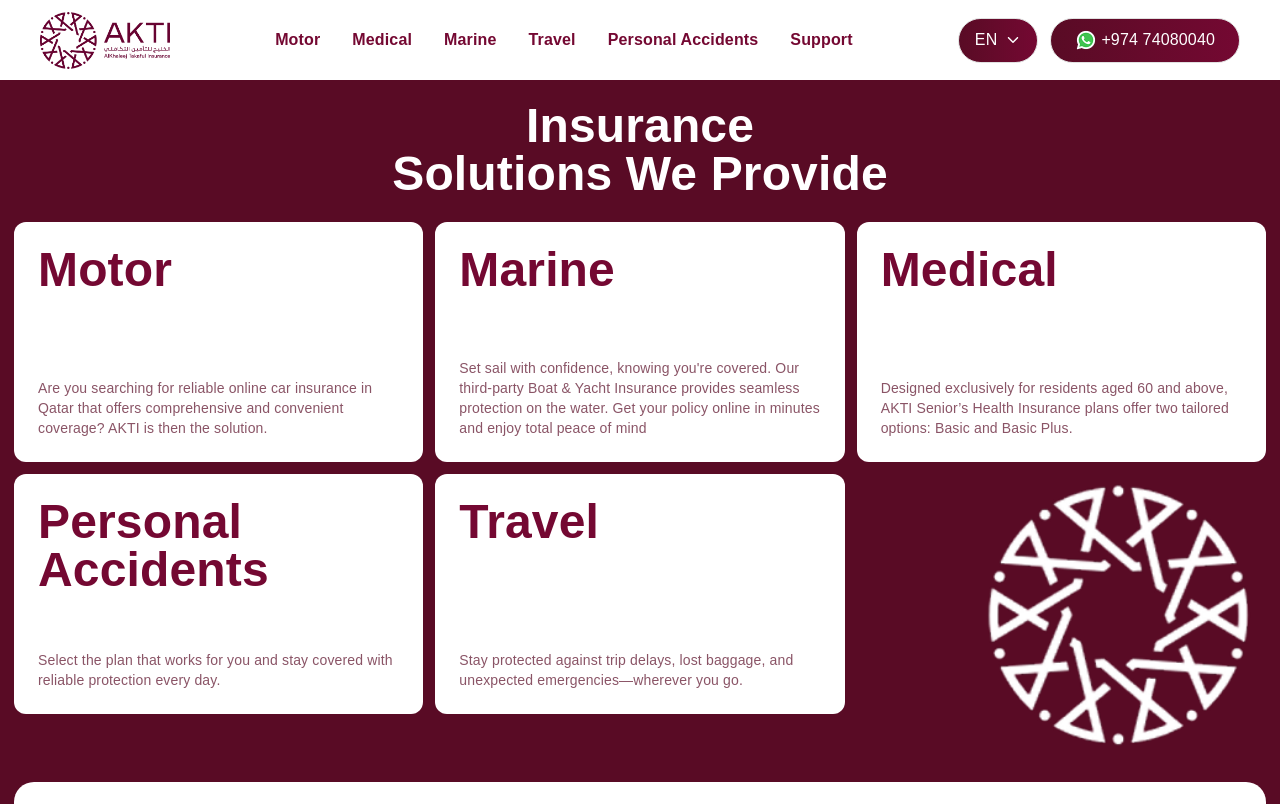
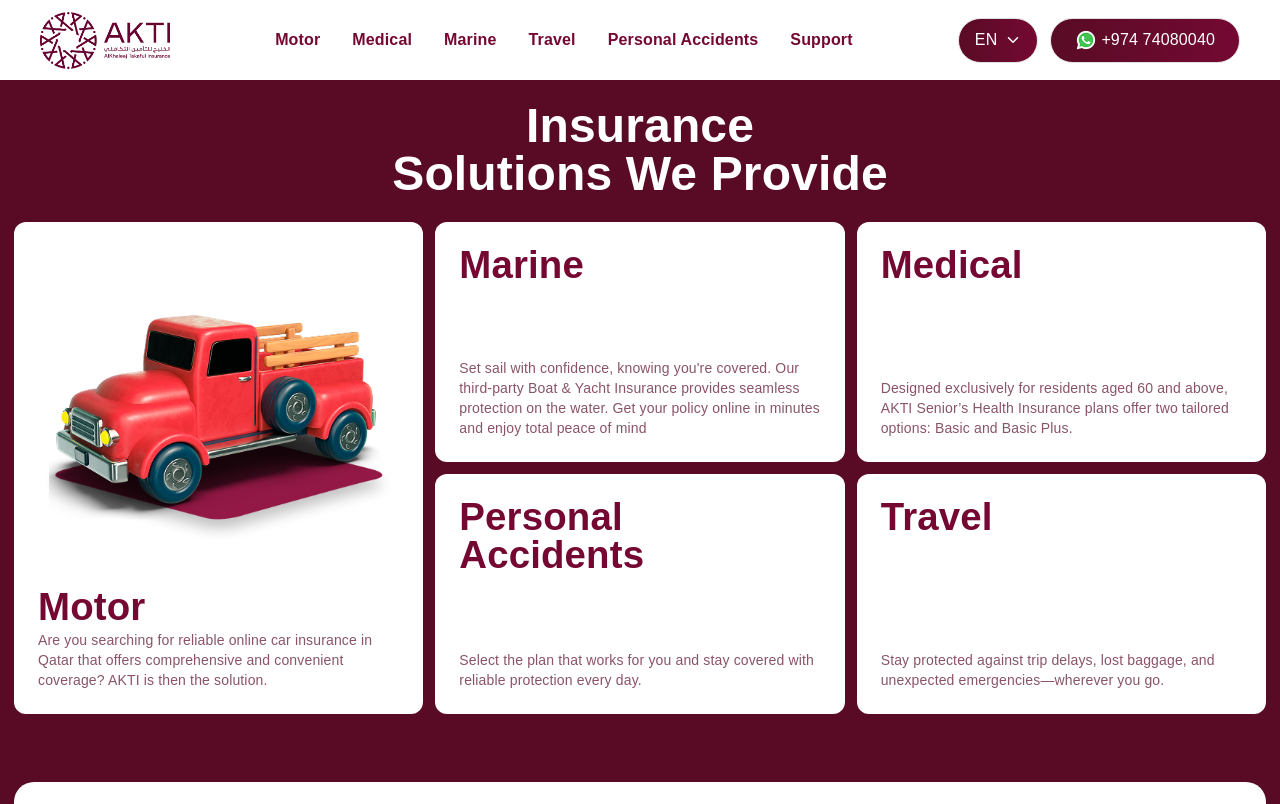
Before and after one commit to Blossomcoder7/AKTI-V2, a React (Vite) app: page /en/home in a window 1280 px wide. Shown: the top 804 px of the page. Built offline with nearby package versions, Linux system fonts and the light colour scheme.

Commit message:
17-09-2025

```diff
--- a/src/pages/home/sections/AddressSection.tsx
+++ b/src/pages/home/sections/AddressSection.tsx
@@ -39,10 +39,10 @@
             </div>
 
             <SlidingButton className="bg-akti-burgundy-light text-sm flex items-center gap-2 px-4 py-2 rounded-xl overflow-hidden transition-all duration-300 cursor-pointer">
-              <button className="flex items-center gap-2 text-white uppercase font-medium">
+              <div className="flex items-center gap-2 text-white uppercase font-medium">
                 <MdHomeWork className="w-4 h-4" />
                 <span>Visit Office</span>
-              </button>
+              </div>
             </SlidingButton>
           </div>
 
--- a/src/pages/home/sections/Cards.tsx
+++ b/src/pages/home/sections/Cards.tsx
@@ -2,12 +2,12 @@
 import { AnimatePresence, motion, useScroll, useTransform } from "motion/react";
 import clsx from "clsx";
 import {
+  forwardRef,
   Fragment,
   useEffect,
   useRef,
   useState,
   type HTMLAttributes,
-  type RefObject,
 } from "react";
 import { DraggableRotation } from "../../../components/animated/DraggableRotation";
 import image1 from "/images/insurances/motor.png";
@@ -16,10 +16,16 @@
 import image4 from "/images/insurances/personal.png";
 import image5 from "/images/insurances/travel.png";
 
+interface CardType {
+  id: number;
+  image: string;
+  title: string;
+  description: string;
+}
 const Cards = () => {
   const { scrollYProgress } = useScroll({});
   const rotate = useTransform(scrollYProgress, [0, 1], [0, 900]);
-  const cards1 = [
+  const cards: CardType[] = [
     {
       id: 1,
       image: image1,
@@ -41,12 +47,10 @@
       description:
         "Designed exclusively for residents aged 60 and above, AKTI Senior’s Health Insurance plans offer two tailored options: Basic and Basic Plus.",
     },
-  ];
-  const cards2 = [
     {
       id: 4,
       image: image4,
-      title: "Personal Accidents",
+      title: "Personal\nAccidents",
       description:
         "Select the plan that works for you and stay covered with reliable protection every day.",
     },
@@ -58,7 +62,7 @@
         "Stay protected against trip delays, lost baggage, and unexpected emergencies—wherever you go.",
     },
   ];
-  const allCards = [...cards1, ...cards2];
+
   const cellElms = useRef<(HTMLDivElement | null)[]>([]);
   const [hoveredIndex, setHoveredIndex] = useState<number | null>(null);
   const [overlayStyle, setOverlayStyle] = useState({
@@ -84,14 +88,14 @@
     }
   }, [hoveredIndex]);
   const hoveredImage = hoveredIndex
-    ? allCards.find((card) => card.id === hoveredIndex)?.image
+    ? cards.find((card) => card.id === hoveredIndex)?.image
     : null;
   return (
     <div className="py-6 flex w-full  flex-col relative">
       <>
         <div
           ref={gridRef}
-          className="grid grid-cols-1 w-full h-fit gap-3 relative"
+          className="grid grid-cols-1 md:grid-cols-3 gap-3 w-full h-fit  relative"
         >
           <AnimatePresence>
             {hoveredIndex !== null && hoveredImage && (
@@ -107,48 +111,43 @@
                 }}
                 exit={{ opacity: 0 }}
                 transition={{ type: "spring", stiffness: 300, damping: 35 }}
-                className="pointer-events-none absolute top-0 left-0 rounded-xl bg-akti-copper z-1 overflow-hidden"
+                className="pointer-events-none absolute top-0 left-0 inset-0 rounded-xl border border-white bg-akti-burgundy z-1 overflow-hidden"
+              >
+                <div
+                  className={clsx(
+                    "w-1/2 h-1/2 absolute top-0 right-0 ",
+                    hoveredIndex === 1 && "w-full h-full"
+                  )}
                 >
                   <img
                     src={hoveredImage}
                     alt="bg"
-                  className="object-contain w-full h-full opacity-20"
+                    className="object-contain w-full h-full "
                   />
+                </div>
               </motion.div>
             )}
           </AnimatePresence>
-          <div className="col-span-1 grid grid-cols-1 md:grid-cols-3 gap-3 w-full ">
-            {cards1.map((item) => (
+          <>
+            {cards.map((item) => {
+              return (
                 <Fragment key={item.id}>
                   <CardItem
-                  description={item.description}
-                  title={item.title}
-                  ref={cellElms}
-                  index={item.id}
+                    cardContent={item}
+                    ref={(el) => {
+                      cellElms.current[item.id] = el;
+                    }}
                     onMouseEnter={() => setHoveredIndex(item.id)}
                     onMouseLeave={() => setHoveredIndex(null)}
                     activeIndex={hoveredIndex ?? -1}
+                    className={clsx(item.title === "Motor" && "lg:row-span-2")}
                   />
                 </Fragment>
-            ))}
-          </div>
-          <div className="col-span-1 relative w-full h-fit ">
-            <div className="grid grid-cols-1 sm:grid-cols-2 md:grid-cols-3 w-full gap-3">
-              {cards2.map((item) => (
-                <Fragment key={item.id}>
-                  <CardItem
-                    description={item.description}
-                    activeIndex={hoveredIndex ?? -1}
-                    title={item.title}
-                    ref={cellElms}
-                    index={item.id}
-                    onMouseEnter={() => setHoveredIndex(item.id)}
-                    onMouseLeave={() => setHoveredIndex(null)}
-                  />
-                </Fragment>
-              ))}
-              <div className="hidden lg:flex items-end justify-end relative">
-                <div className="absolute -bottom-14 right-0 z-1">
+              );
+            })}
+          </>
+          <div className=" col-span-1 hidden  items-end justify-end relative">
+            <div className="absolute -bottom-0 right-0 z-1">
               <motion.div
                 style={{
                   rotate,
@@ -166,62 +165,60 @@
             </div>
           </div>
         </div>
-          </div>
-        </div>
       </>
     </div>
   );
 };
 
 interface CardItemProps extends HTMLAttributes<HTMLDivElement> {
-  title: string;
-  description: string;
-  ref: RefObject<(HTMLDivElement | null)[]>;
-  index: number;
+  cardContent: CardType;
   activeIndex: number;
 }
-const CardItem = ({
-  title,
-  description,
-  className,
-  ref,
-  index,
-  activeIndex,
-  ...rest
-}: CardItemProps) => {
-  const isActive = index === activeIndex;
-
+const CardItem = forwardRef<HTMLDivElement, CardItemProps>(
+  ({ cardContent, className, activeIndex, ...rest }, ref) => {
+    const isActive = cardContent.id === activeIndex;
     return (
       <div
-      ref={(el) => {
-        ref.current[index] = el;
-      }}
+        ref={ref}
         {...rest}
         className={clsx(
-        "group cursor-pointer bg-white rounded-xl p-6 flex flex-col justify-between min-h-[240px] transition-all duration-300 relative overflow-hidden",
+          "group col-span-1 cursor-pointer bg-white rounded-xl p-6 flex flex-col justify-between min-h-[240px] transition-all duration-300 relative overflow-hidden",
           className
         )}
       >
+        {cardContent.id === 1 && (
+          <div className="w-full flex-1 h-full flex items-center justify-center">
+            <img
+              src={cardContent.image}
+              alt="image"
+              className={clsx(
+                "object-contain  object-center h-20",
+                cardContent.id === 1 && "h-full"
+              )}
+            />
+          </div>
+        )}
         <div className="relative z-2 ">
           <h1
             className={clsx(
-            "text-[48px] font-semibold text-akti-burgundy-light transition-colors duration-300 leading-none",
+              "text-[clamp(20px,3vw,48px)] font-semibold text-akti-burgundy-light transition-colors duration-300 leading-none",
               isActive && "text-akti-white"
             )}
           >
-          {title}
+            <pre>{cardContent?.title}</pre>
           </h1>
         </div>
         <p
           className={clsx(
-          "text-sm mt-6 text-akti-burgundy/70 transition-colors duration-300 relative z-10",
+            "text-sm mt-1 text-akti-burgundy/70 transition-colors duration-300 relative z-10",
             isActive && "text-akti-white"
           )}
         >
-        {description}
+          {cardContent?.description}
         </p>
       </div>
     );
-};
+  }
+);
 
 export default Cards;
--- a/src/pages/home/sections/FaqNew.tsx
+++ b/src/pages/home/sections/FaqNew.tsx
@@ -85,10 +85,10 @@
             <div className="text-gray-700 font-semibold">or</div>
 
             <SlidingButton className="bg-akti-burgundy-light text-sm flex items-center gap-2 px-4 py-2 rounded-xl overflow-hidden transition-all duration-300 cursor-pointer">
-              <button className="flex items-center gap-2 text-white uppercase font-medium">
+              <div className="flex items-center gap-2 text-white uppercase font-medium">
                 <FiHelpCircle className="w-4 h-4" />
                 <span>Contact Us</span>
-              </button>
+              </div>
             </SlidingButton>
           </div>
         </div>
--- a/src/pages/home/sections/NewWheelSection.tsx
+++ b/src/pages/home/sections/NewWheelSection.tsx
@@ -91,10 +91,10 @@
                       </p>
 
                       <SlidingButton className="bg-akti-burgundy-light text-sm flex items-center gap-2 px-4 py-2 rounded-xl overflow-hidden transition-all duration-300 cursor-pointer">
-                        <button className="flex items-center gap-2 text-white uppercase font-medium">
+                        <div className="flex items-center gap-2 text-white uppercase font-medium">
                           <FaHourglassStart className="w-4 h-4" />
                           <span>Learn More</span>
-                        </button>
+                        </div>
                       </SlidingButton>
                     </div>
                   </div>
--- a/src/pages/home/sections/SecureFuture.tsx
+++ b/src/pages/home/sections/SecureFuture.tsx
@@ -27,10 +27,10 @@
           </p>
           <div className="w-full flex justify-center md:justify-start items-center ">
             <SlidingButton className="bg-akti-burgundy-light text-sm flex items-center gap-2 px-4 py-2 rounded-xl overflow-hidden transition-all duration-300 cursor-pointer">
-              <button className="flex items-center gap-2 text-white uppercase font-medium">
+              <div className="flex items-center gap-2 text-white uppercase font-medium">
                 <FaHourglassStart className="w-4 h-4" />
                 <span>Learn More</span>
-              </button>
+              </div>
             </SlidingButton>
           </div>
         </div>
```
Lines whose indentation alone changed are shown as unchanged.
